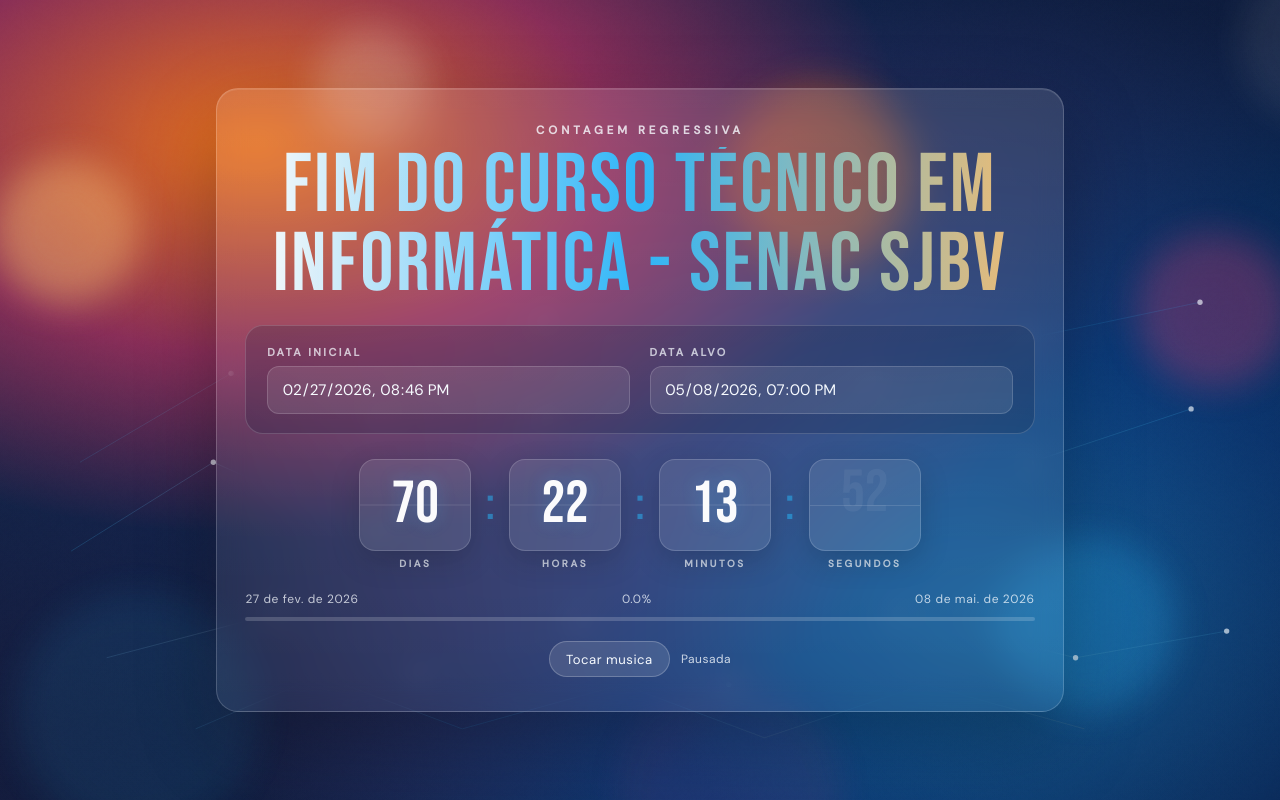
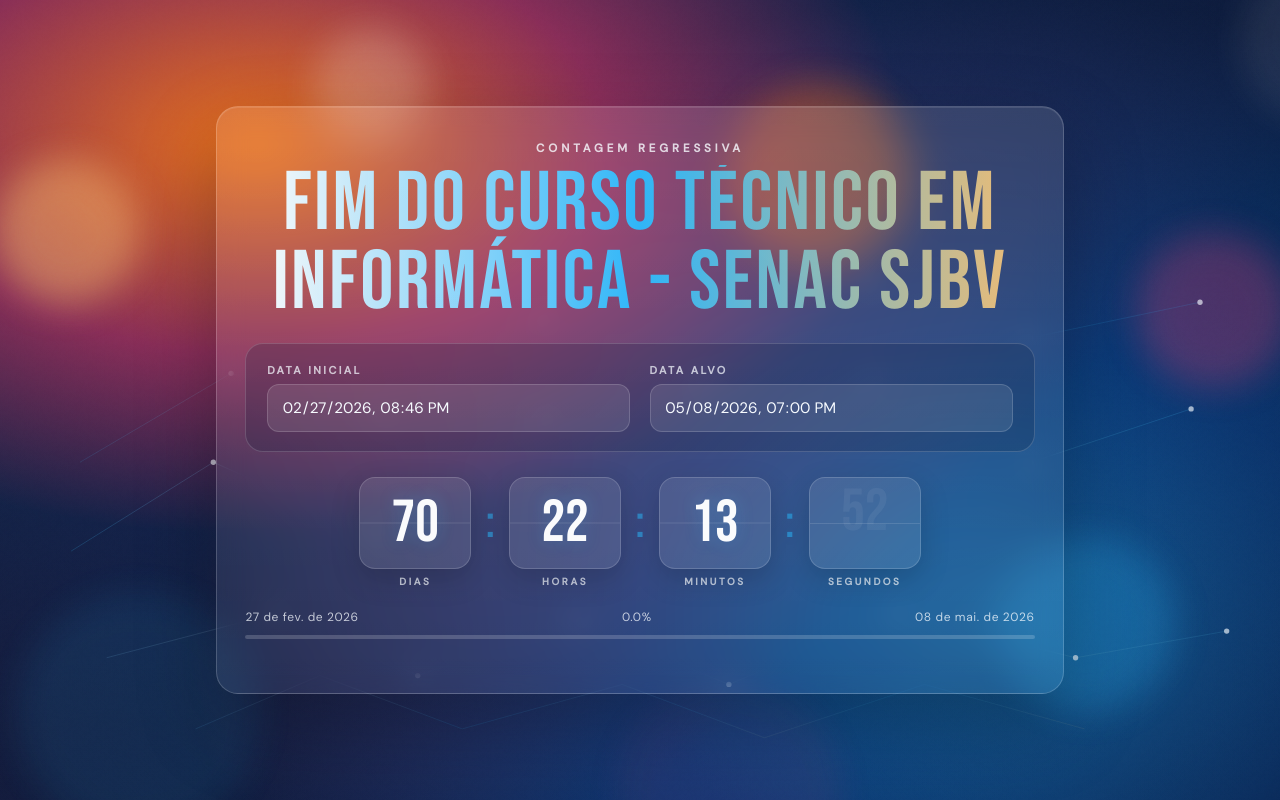
Before and after one commit to Alekafka999/countdown, a website: page index.html in a window 1280 px wide. Drawn offline with Linux system fonts and the light colour scheme.

Commit message:
Sem música

```diff
--- a/index.html
+++ b/index.html
@@ -397,37 +397,6 @@
       }
     }
 
-    /* Music control */
-    .music-control {
-      margin-top: 1rem;
-      display: flex;
-      align-items: center;
-      justify-content: center;
-      gap: 0.7rem;
-    }
-
-    .music-btn {
-      border: 1px solid rgba(255, 255, 255, 0.22);
-      background: rgba(255, 255, 255, 0.12);
-      color: var(--text);
-      border-radius: 999px;
-      padding: 0.55rem 1rem;
-      font-family: 'DM Sans', sans-serif;
-      font-size: 0.82rem;
-      letter-spacing: 0.04em;
-      cursor: pointer;
-    }
-
-    .music-btn:hover {
-      background: rgba(255, 255, 255, 0.18);
-    }
-
-    .music-status {
-      font-size: 0.75rem;
-      color: rgba(247, 251, 255, 0.80);
-      letter-spacing: 0.04em;
-    }
-
     /* Responsive */
     @media (max-width: 560px) {
       .shell {
@@ -556,13 +525,6 @@
         </div>
       </div>
       <div class="footer"></div>
-      <div class="music-control">
-        <button type="button" class="music-btn" id="music-btn">Tocar musica</button>
-        <span class="music-status" id="music-status">Pausada</span>
-      </div>
-      <audio id="bg-music" loop preload="auto">
-        <source src="musica.mp3" type="audio/mpeg">
-      </audio>
     </div>
   </div>
 
@@ -581,8 +543,6 @@
       progStart: document.getElementById('prog-start'),
       progEnd: document.getElementById('prog-end'),
       countdown: document.getElementById('countdown'),
-      musicBtn: document.getElementById('music-btn'),
-      musicStatus: document.getElementById('music-status'),
     };
 
     // Defaults
@@ -596,34 +556,6 @@
     const fmtDate = d => d.toLocaleDateString('pt-BR', { day: '2-digit', month: 'short', year: 'numeric' });
 
     let prev = { dias: null, horas: null, min: null, sec: null };
-
-    // Audio de fundo: o navegador pode exigir clique do usuario para iniciar
-    const music = document.getElementById('bg-music');
-    if (music && els.musicBtn && els.musicStatus) {
-      music.volume = 0.35;
-
-      const setMusicUi = (playing) => {
-        els.musicBtn.textContent = playing ? 'Pausar musica' : 'Tocar musica';
-        els.musicStatus.textContent = playing ? 'Tocando' : 'Pausada';
-      };
-
-      setMusicUi(false);
-
-      els.musicBtn.addEventListener('click', async () => {
-        if (music.paused) {
-          try {
-            await music.play();
-            setMusicUi(true);
-          } catch (error) {
-            console.error('Falha ao iniciar audio:', error);
-            els.musicStatus.textContent = 'Clique novamente para liberar audio';
-          }
-        } else {
-          music.pause();
-          setMusicUi(false);
-        }
-      });
-    }
 
     function setDigit(key, val) {
       const el = els[key];
```
Also changed, not shown: countdown_senac.html (+0 -63 lines).
